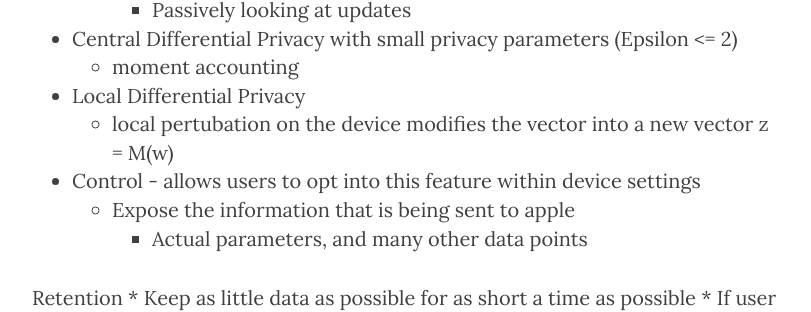
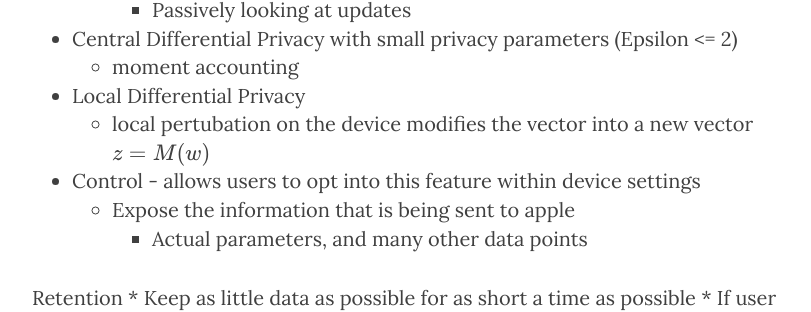
Before and after one commit to edhenry/edhenry.github.io, a Jekyll site: the page built from _posts/2019-12-8-NeurIPS-Notes.md, in a window 1280 px wide and 900 px high, scrolled down 3221 px. Shown: the part 149-461 px from the top of the window, without its empty margins (233-1044 px from the left). Built offline with Jekyll 4.4.1, drawn with Linux system fonts in a browser that asks for light colours; nearby versions of some CDN libraries; formulas are drawn with MathJax 3.

Commit message:
Formatting
yet again, more formatting.

```diff
--- a/_posts/2019-12-8-NeurIPS-Notes.md
+++ b/_posts/2019-12-8-NeurIPS-Notes.md
@@ -93,7 +93,7 @@ Privacy Principles at Apple for ML
 	* moment accounting
 
 * Local Differential Privacy
-	* local pertubation on the device modifies the vector into a new vector z = M(w)
+	* local pertubation on the device modifies the vector into a new vector $$ z = M(w) $$
 
 * Control - allows users to opt into this feature within device settings
 	* Expose the information that is being sent to apple
@@ -154,8 +154,8 @@ The question being asked "Can data be encypted and still be used to train models
 		* just need agreement from all of the participant parties
 		* We can design this "agreement" in many different ways
 * Encryption is homomorphic
-	* adding a public value : $$\[x\] + y = (x^(0) + y)$$
-	* Multiplication needs triples of encrypted random numbers with the property that $$\[a\]\[b\]=\[c\]$$
+	* adding a public value : $$ \[x\] + y = (x^(0) + y) $$
+	* Multiplication needs triples of encrypted random numbers with the property that $$ \[a\]\[b\]=\[c\] $$
 		* once we have these tiples we can then generated a share for $$a$$, $$b$$, $$c$$
 			* these tiples are sent the participant parties who then calculate epsilon and deltas
 			* contain no information because they're all encrypted
```
